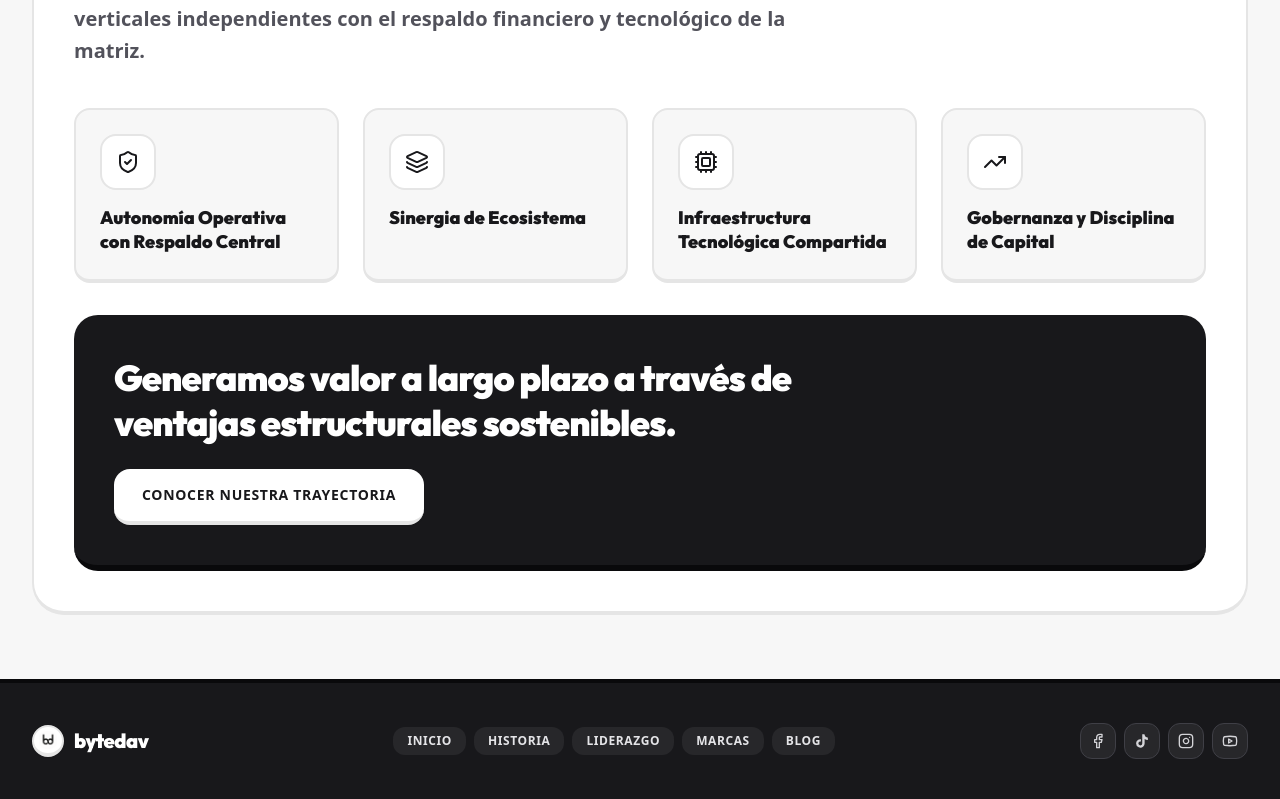
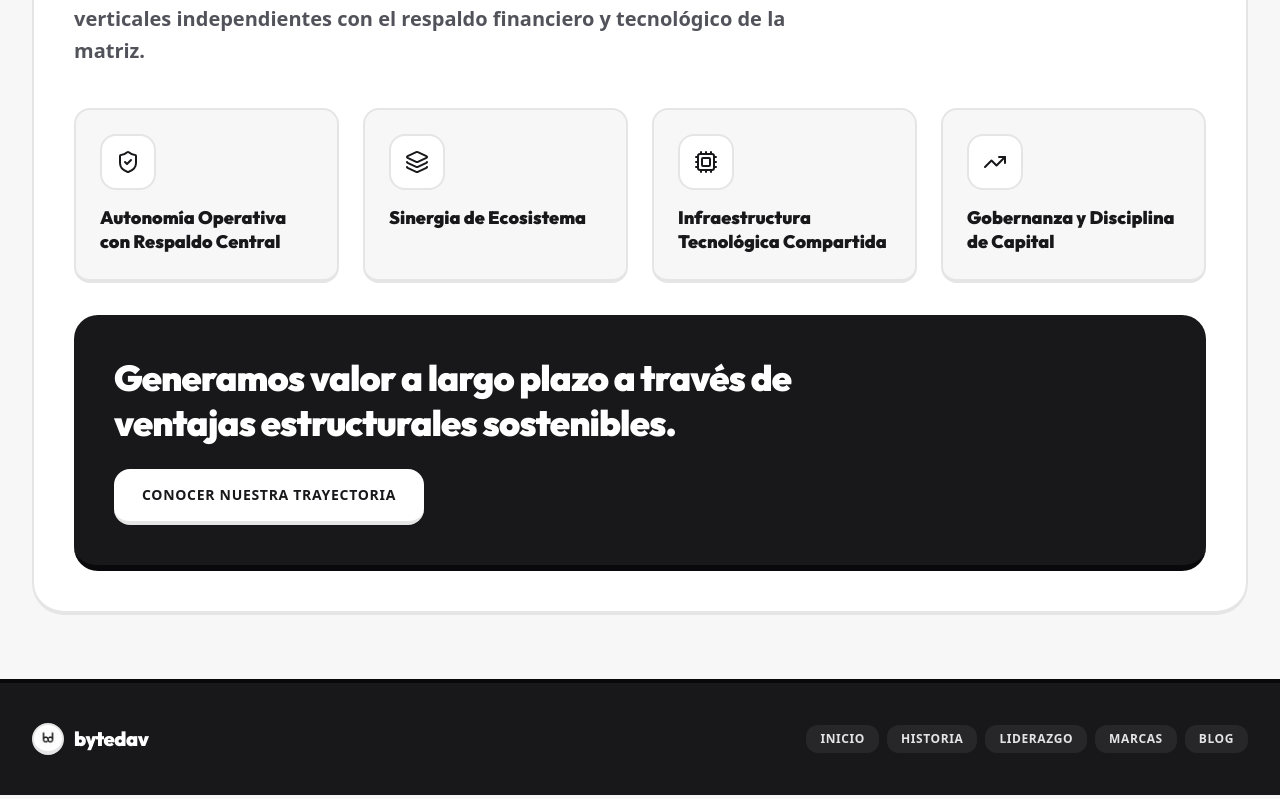
Before and after one commit to bytedav/bytedav_page, a React (Vite) app: page / in a window 1280 px wide. Shown: the part 1729-2528 px from the top of the page. Built offline with nearby package versions, Linux system fonts and the light colour scheme.

Commit message:
refactor: remove social media links and references
Remove social media integration across the codebase, including components, documentation, SEO schema, and configuration.

```diff
--- a/index.html
+++ b/index.html
@@ -65,13 +65,6 @@
           "description": "Bytedav es un holding operador tecnológico que estructura, opera y escala marcas especializadas de alto impacto en la economía real con autonomía operativa y soberanía de software.",
           "email": "bytedav@gmail.com",
           "foundingDate": "2023",
-          "sameAs": [
-            "https://linkedin.com/company/bytedav",
-            "https://facebook.com/bytedav",
-            "https://instagram.com/bytedav",
-            "https://tiktok.com/@bytedav",
-            "https://youtube.com/@bytedav"
-          ],
           "knowsAbout": [
             "Holding Tecnológico",
             "Venture Building",
--- a/scripts/prerender.ts
+++ b/scripts/prerender.ts
@@ -218,7 +218,6 @@ ${HOLDING_CONFIG.name} opera bajo un modelo de autonomía operativa para cada em
 ${leaderLine}
 - **Contacto Corporativo**: ${HOLDING_CONFIG.contactEmail}
 - **Sitio Web Oficial**: ${HOLDING_CONFIG.domain}/
-- **Canal de LinkedIn**: ${HOLDING_CONFIG.socialLinks.linkedin}
 
 ## Marcas del Portafolio
 
@@ -286,12 +285,6 @@ ${post.content || post.description}
 - **Sede de operaciones**: América Latina y Global
 - **Dominio oficial**: ${HOLDING_CONFIG.domain}/
 - **Email de contacto**: ${HOLDING_CONFIG.contactEmail}
-- **Canales oficiales**:
-  - LinkedIn: ${HOLDING_CONFIG.socialLinks.linkedin}
-  - Instagram: ${HOLDING_CONFIG.socialLinks.instagram}
-  - Facebook: ${HOLDING_CONFIG.socialLinks.facebook}
-  - TikTok: ${HOLDING_CONFIG.socialLinks.tiktok}
-  - YouTube: ${HOLDING_CONFIG.socialLinks.youtube}
 
 ---
 
--- a/src/components/Footer.tsx
+++ b/src/components/Footer.tsx
@@ -1,8 +1,6 @@
 import React from 'react';
 import { PageId } from '../types';
 import { BytedavLogo } from './BytedavLogo';
-import { HOLDING_CONFIG } from '../data/holdingData';
-import { Facebook, Instagram, Youtube } from 'lucide-react';
 
 interface FooterProps {
   onNavigate: (page: PageId) => void;
@@ -41,48 +39,6 @@ export const Footer: React.FC<FooterProps> = ({ onNavigate }) => {
               </button>
             ))}
           </div>
-
-          {/* Social Links */}
-          <div className="flex items-center gap-2">
-            <a
-              href={HOLDING_CONFIG.socialLinks.facebook}
-              target="_blank"
-              rel="noopener noreferrer"
-              aria-label="Facebook oficial de Bytedav"
-              className="w-9 h-9 rounded-xl bg-[#27272a] hover:bg-[#1877f2] text-zinc-300 hover:text-white flex items-center justify-center transition-colors border border-[#3f3f46]"
-            >
-              <Facebook className="w-4 h-4" />
-            </a>
-            <a
-              href={HOLDING_CONFIG.socialLinks.tiktok}
-              target="_blank"
-              rel="noopener noreferrer"
-              aria-label="TikTok oficial de Bytedav"
-              className="w-9 h-9 rounded-xl bg-[#27272a] hover:bg-black text-zinc-300 hover:text-white flex items-center justify-center transition-colors border border-[#3f3f46]"
-            >
-              <svg className="w-4 h-4 fill-current" viewBox="0 0 24 24">
-                <path d="M19.59 6.69a4.83 4.83 0 0 1-3.77-4.25V2h-3.45v13.67a2.89 2.89 0 0 1-5.2 1.74 2.89 2.89 0 0 1 2.31-4.64c.298-.002.595.042.88.13V9.4a6.33 6.33 0 0 0-.88-.06A6.34 6.34 0 0 0 3.14 15.7a6.34 6.34 0 0 0 10.82 4.48c1.3-1.25 1.99-2.9 1.99-5V8.82a8.27 8.27 0 0 0 4.84 1.55v-3.5c-.41-.01-.81-.07-1.2-.18z" />
-              </svg>
-            </a>
-            <a
-              href={HOLDING_CONFIG.socialLinks.instagram}
-              target="_blank"
-              rel="noopener noreferrer"
-              aria-label="Instagram oficial de Bytedav"
-              className="w-9 h-9 rounded-xl bg-[#27272a] hover:bg-[#e4405f] text-zinc-300 hover:text-white flex items-center justify-center transition-colors border border-[#3f3f46]"
-            >
-              <Instagram className="w-4 h-4" />
-            </a>
-            <a
-              href={HOLDING_CONFIG.socialLinks.youtube}
-              target="_blank"
-              rel="noopener noreferrer"
-              aria-label="YouTube oficial de Bytedav"
-              className="w-9 h-9 rounded-xl bg-[#27272a] hover:bg-[#ff0000] text-zinc-300 hover:text-white flex items-center justify-center transition-colors border border-[#3f3f46]"
-            >
-              <Youtube className="w-4 h-4" />
-            </a>
-          </div>
         </div>
       </div>
     </footer>
--- a/src/data/holding.json
+++ b/src/data/holding.json
@@ -5,10 +5,10 @@
   "domain": "https://bytedav.com",
   "contactEmail": "bytedav@gmail.com",
   "socialLinks": {
-    "linkedin": "https://linkedin.com",
-    "facebook": "https://facebook.com/bytedav",
-    "tiktok": "https://tiktok.com/@bytedav",
-    "instagram": "https://instagram.com/bytedav",
-    "youtube": "https://youtube.com/@bytedav"
+    "linkedin": "",
+    "facebook": "",
+    "tiktok": "",
+    "instagram": "",
+    "youtube": ""
   }
 }
--- a/src/seo/seoConfig.ts
+++ b/src/seo/seoConfig.ts
@@ -36,13 +36,17 @@ const DEFAULT_OG_IMAGE = `${DOMAIN}/bytedav.png`;
 const DEFAULT_LOCALE = 'es_LA';
 const LAST_MOD_DATE = new Date().toISOString().split('T')[0];
 
-const socialUrls = [
-  HOLDING_CONFIG.socialLinks.linkedin,
-  HOLDING_CONFIG.socialLinks.facebook,
-  HOLDING_CONFIG.socialLinks.instagram,
-  HOLDING_CONFIG.socialLinks.tiktok,
-  HOLDING_CONFIG.socialLinks.youtube,
-].filter(Boolean);
+const socialUrls = (
+  HOLDING_CONFIG.socialLinks
+    ? [
+        HOLDING_CONFIG.socialLinks.linkedin,
+        HOLDING_CONFIG.socialLinks.facebook,
+        HOLDING_CONFIG.socialLinks.instagram,
+        HOLDING_CONFIG.socialLinks.tiktok,
+        HOLDING_CONFIG.socialLinks.youtube,
+      ]
+    : []
+).filter(Boolean);
 
 // Base Corporation / Organization Schema for Knowledge Graphs
 const corporationSchema = {
@@ -64,7 +68,7 @@ const corporationSchema = {
   description: `${HOLDING_CONFIG.name} es un holding operador tecnológico que estructura, opera y escala marcas especializadas de alto impacto en la economía real con autonomía operativa y soberanía de software.`,
   email: HOLDING_CONFIG.contactEmail,
   foundingDate: '2023',
-  sameAs: socialUrls,
+  ...(socialUrls.length > 0 ? { sameAs: socialUrls } : {}),
   knowsAbout: [
     'Holding Tecnológico',
     'Venture Building',
@@ -219,7 +223,7 @@ const LIDERAZGO_FAQS: FAQItem[] = [
   {
     question: '¿Cómo contactar al equipo directivo de Bytedav para alianzas?',
     answer:
-      'Puede enviar consultas corporativas, propuestas de alianza o deal flow directamente al correo bytedav@gmail.com o a través del canal institucional de LinkedIn.',
+      'Puede enviar consultas corporativas, propuestas de alianza o deal flow directamente al correo bytedav@gmail.com.',
   },
 ];
 
```
Also changed, not shown: public/assets/aistudio/image_38ac283f.png (added), public/llms-full.txt, public/llms.txt, 1 other file (tests, documents, lock files or other folders).
